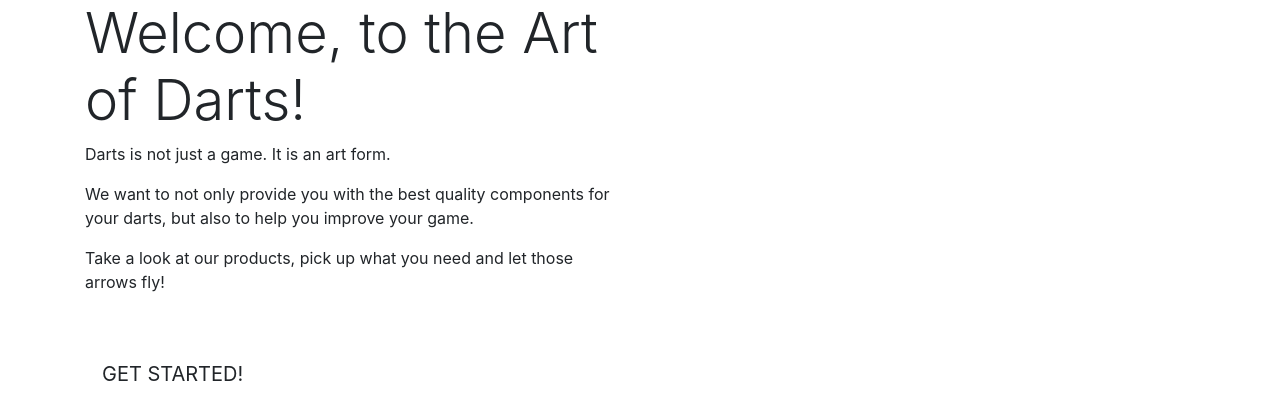
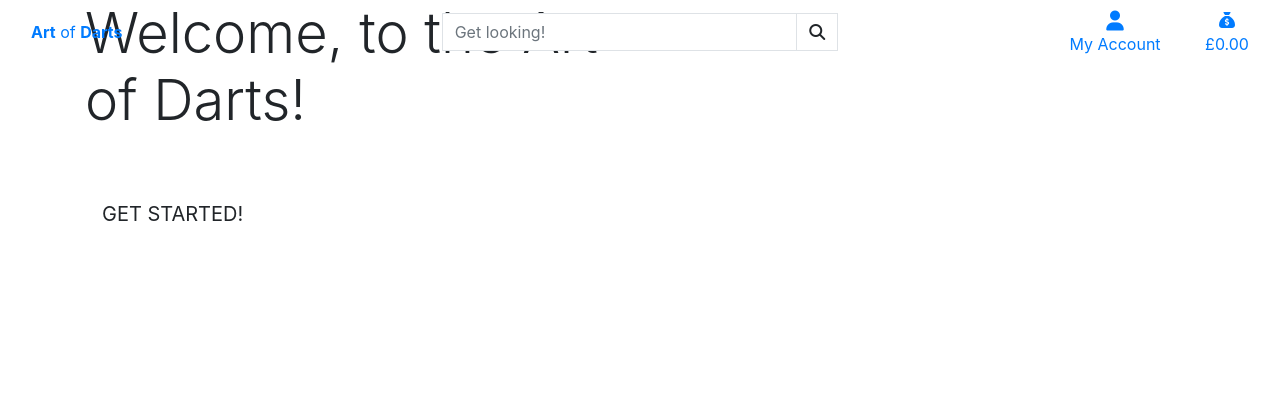
Before and after one commit to CamRaff/MP4-ArtOfDarts, a Django app: page / in a window 1280 px wide. Shown: the top 420 px of the page. Run offline with Django 3.2, Linux system fonts and the light colour scheme; some libraries are stand-ins or nearby versions.

Commit message:
header and nav links

```diff
--- a/home/templates/home/index.html
+++ b/home/templates/home/index.html
@@ -16,9 +16,6 @@
                 <h1 class="display-4 logo-font text-black">
                     Welcome, to the Art of Darts!
                 </h1>
-                <p>Darts is not just a game. It is an art form.</p>
-                <p>We want to not only provide you with the best quality components for your darts, but also to help you improve your game.</p>
-                <p>Take a look at our products, pick up what you need and let those arrows fly!</p>
                 <div class="my-5">
                     <h4>
                         <a href="" class="shop-now-button btn btn-lg rounded-0 text-uppercase py-3">Get Started!</a>
--- a/templates/base.html
+++ b/templates/base.html
@@ -13,6 +13,10 @@
 
     {% block extra_meta %}
     {% endblock %}
+
+    <!-- Font Awesome -->
+        <script src="https://kit.fontawesome.com/e9c73d7092.js" crossorigin="anonymous"></script>
+        <script src="https://kit.fontawesome.com/2580593a86.js" crossorigin="anonymous"></script>
 
     {% block corecss %}
     <!-- Bootstrap CSS -->
@@ -39,7 +43,65 @@
 </head>
 
 <body>
-    <header class="container-fluid fixed-top"></header>
+    <header class="container-fluid fixed-top">
+        <div class="row">
+            <div class="col-12 col-lg-4 my-auto py-1 py-lg-0 text-center text-lg-left">
+                <a href="{% url 'home' %}" class="nav-link main-logo-link"><strong>Art</strong> of <strong>Darts</strong></a>
+            </div>
+            <div class="col-12 col-lg-4 my-auto py-1 py-lg-0">
+                <form action="" method="GET">
+                    <div class="input-group w-100">
+                        <input type="text" name="q" class="form-control border border-black rounded-0" placeholder="Get looking!">
+                        <div class="input-group-append">
+                            <button class="form-control btn btn-black border border-black rounded-0" type="submit">
+                                <span class="icon">
+                                    <i class="fas fa-search"></i>
+                                </span>
+                            </button>
+                        </div>
+                    </div>
+                </form>
+            </div>
+            <div class="col-12 col-lg-4 my-auto py-1 py-lg-0">
+                <ul class="list-inline list-unstyled text-center text-lg-right my-0">
+                    <li class="list-inline-item dropdown">
+                        <a href="#" class="text-black nav-link" id="user-options" data-toggle="dropdown" aria-haspopup="true" aria-expanded="false">
+                            <div class="text-center">
+                                <div><i class="fas fa-user fa-lg"></i></div>
+                                <p class="my-0">My Account</p>
+                            </div>
+                        </a>
+                        <div class="dropdown-menu border-0" aria-labelledby="user-options">
+                            {% if request.user.is_authenticated %}
+                                {% if request.user.is_superuser %}
+                                    <a href="" class="dropdown-item">Product Management</a>
+                                {% endif %}
+                                <a href="" class="dropdown-item">My Profile</a>
+                                <a href="{% url 'account_logout' %}" class="dropdown-item">Logout</a>
+                            {% else %}
+                                <a href="{% url 'account_signup' %}" class="dropdown-item">Register</a>
+                                <a href="{% url 'account_login' %}" class="dropdown-item">Login</a>
+                            {% endif %}
+                        </div>
+                    </li>
+                    <li class="list-inline-item">
+                        <a href="" class="{% if grand_total %}text-info font-weight-bold{% else %}text-black{% endif %} nav-link">
+                            <div class="text-center">
+                                <div><i class="fa-solid fa-sack-dollar"></i></div>
+                                <p class="my-0">
+                                    {% if grand_total %}
+                                        £{{ grand_total|floatformat:2 }}
+                                    {% else %}
+                                        £0.00
+                                    {% endif %}
+                                </p>
+                            </div>
+                        </a>
+                    </li>
+                </ul>
+            </div>
+        </div>
+    </header>
 
     {% if messages %}
     <div class="message-container"></div>
```
